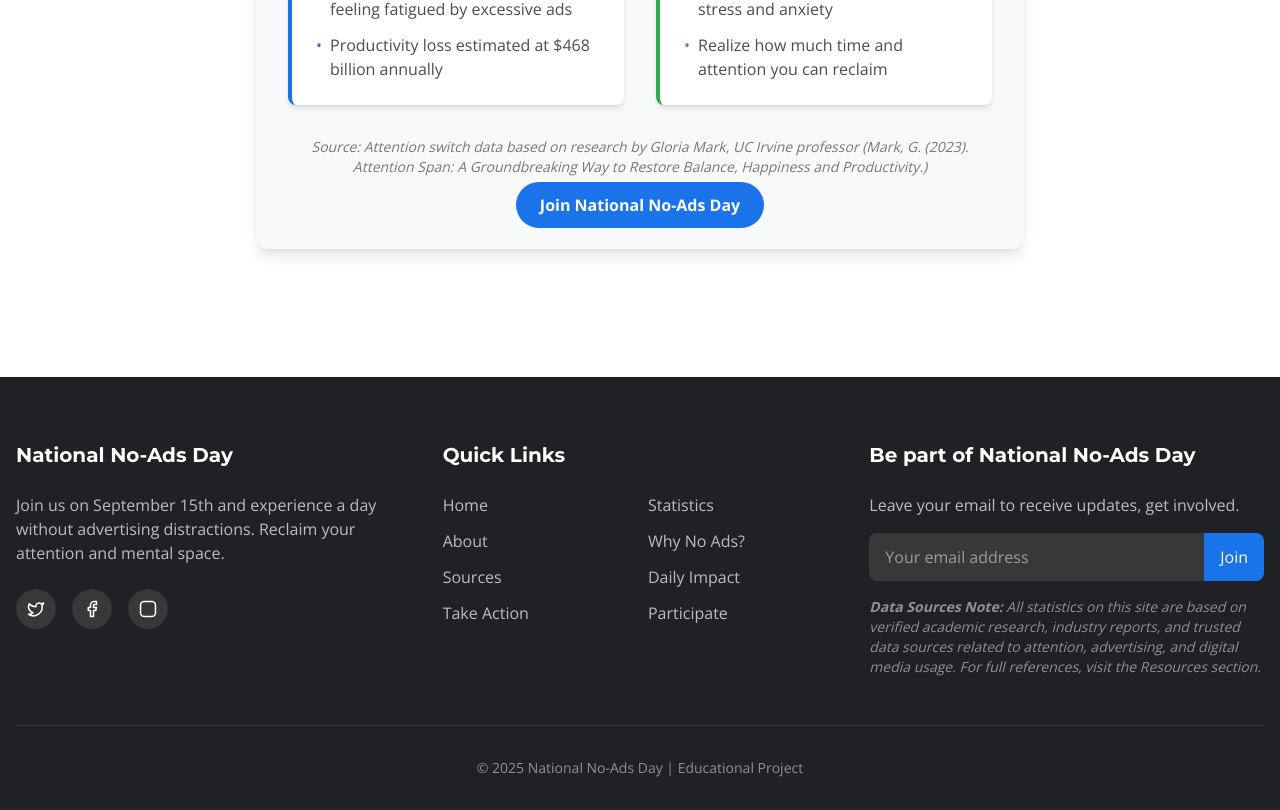
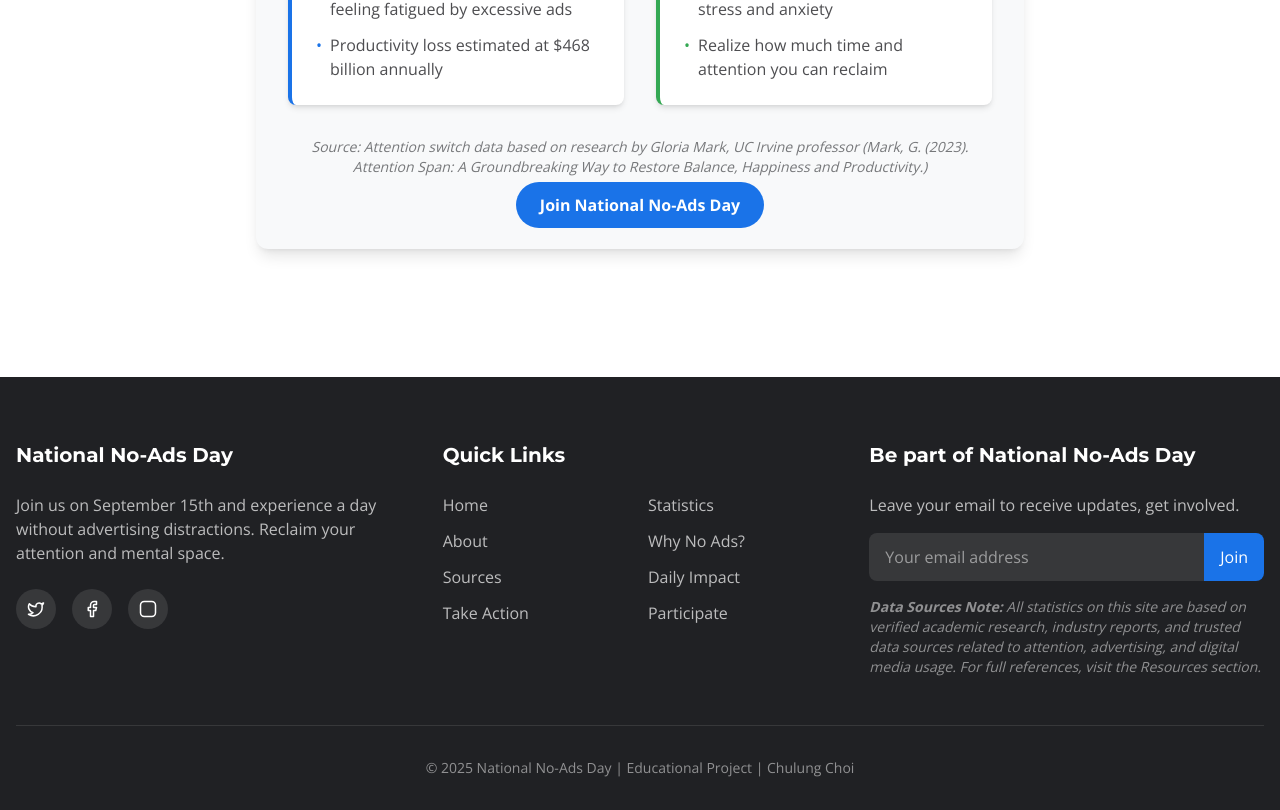
Before and after one commit to tomzinchoi/noadsday, a Next.js app: page / in a window 1280 px wide. Shown: the part 8897-9707 px from the top of the page. Built offline with nearby package versions, Linux system fonts and the light colour scheme.

Commit message:
Update Footer.tsx

```diff
--- a/src/components/Footer.tsx
+++ b/src/components/Footer.tsx
@@ -254,7 +254,7 @@ export default function Footer() {
 
         <div className="border-t border-white/10 pt-8 text-center">
           <p className="text-white/50 text-sm">
-            &copy; {currentYear} National No-Ads Day | Educational Project
+            &copy; {currentYear} National No-Ads Day | Educational Project | Chulung Choi
           </p>
         </div>
       </div>
```
